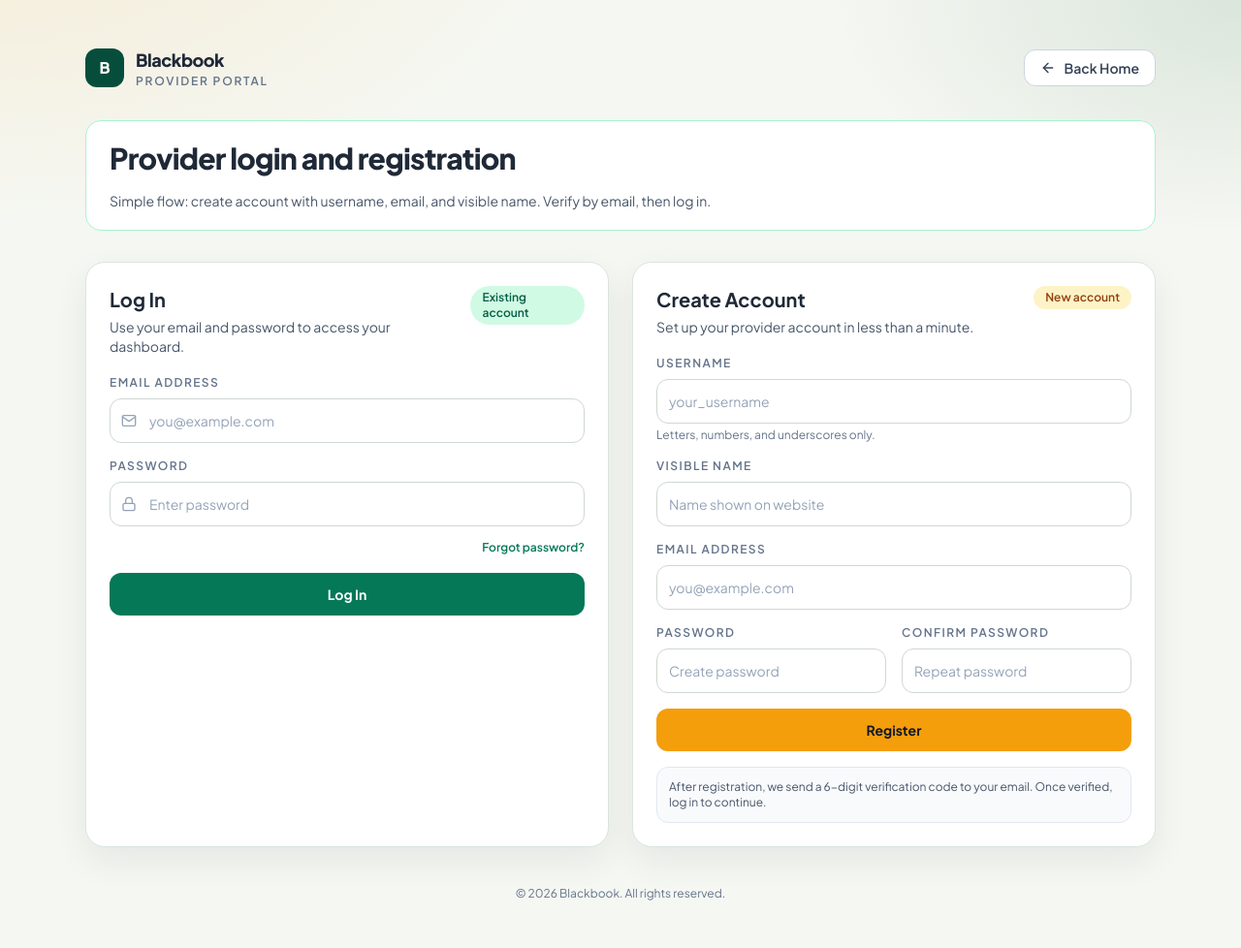
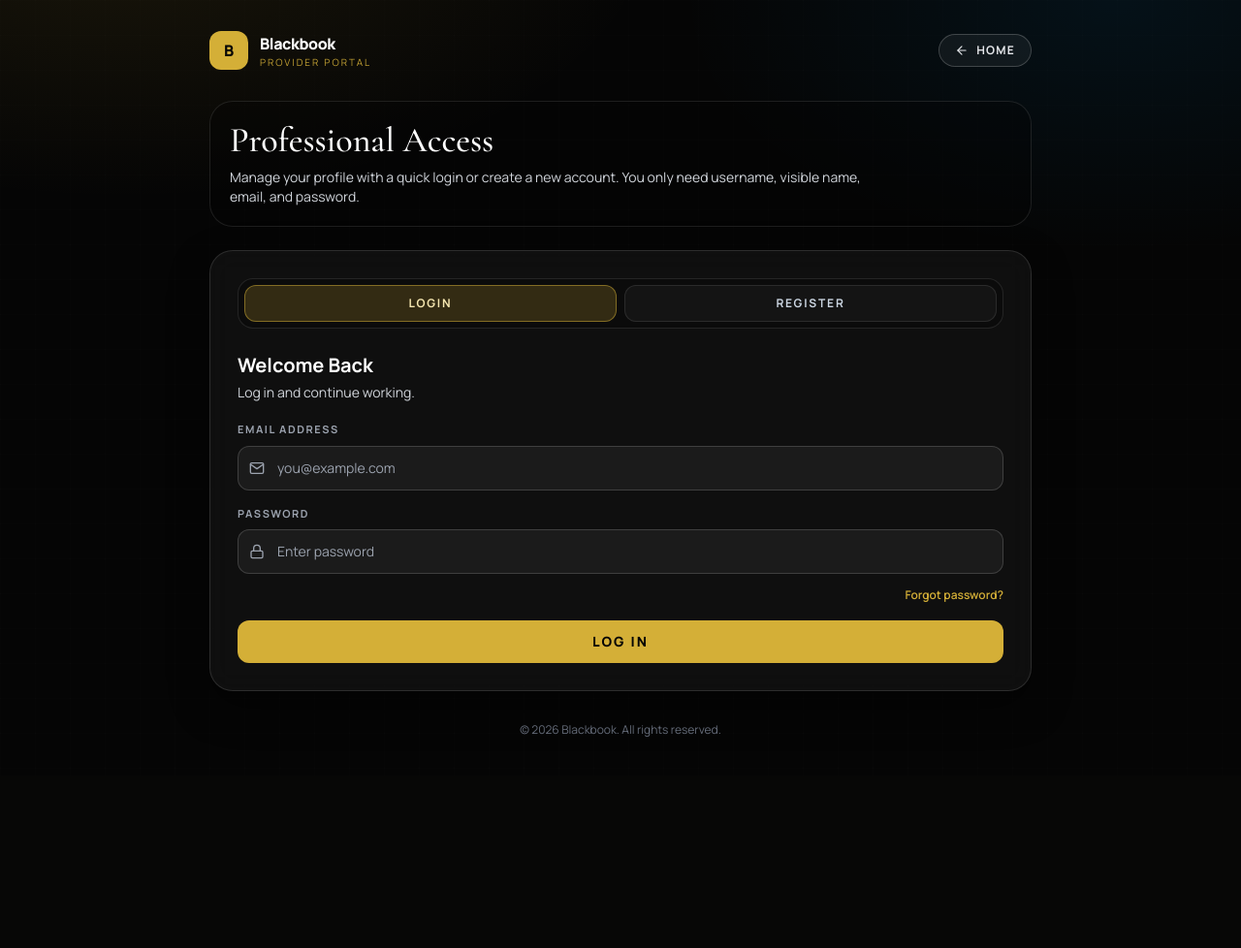
Before and after one commit to Pompompurin888k/blackbook, a Python web app: template web/templates/provider_auth.html in a window 1280 px wide. Shown: the whole page at 97% size. After the commit the page ends 760 px from the top, so only its background shows below. Run offline with Jinja, Linux system fonts and the light colour scheme; the template is opened without the code that fills it, so the values that code supplies are empty; some libraries are stand-ins or nearby versions.

Commit message:
feat(portal-auth): add themed login/register toggle and tab-aware errors

```diff
--- a/web/templates/provider_auth.html
+++ b/web/templates/provider_auth.html
@@ -7,189 +7,264 @@
     <title>Provider Portal | Blackbook</title>
     <script src="https://cdn.tailwindcss.com"></script>
     <script src="https://unpkg.com/feather-icons"></script>
-    <link rel="preconnect" href="https://fonts.googleapis.com">
-    <link rel="preconnect" href="https://fonts.gstatic.com" crossorigin>
-    <link href="https://fonts.googleapis.com/css2?family=Plus+Jakarta+Sans:wght@400;500;600;700;800&display=swap" rel="stylesheet">
+    <script>
+        tailwind.config = {
+            theme: {
+                extend: {
+                    colors: {
+                        gold: '#D4AF37',
+                        black: '#050505'
+                    },
+                    fontFamily: {
+                        sans: ['Manrope', 'sans-serif'],
+                        serif: ['Cormorant Garamond', 'serif']
+                    }
+                }
+            }
+        }
+    </script>
+    <link href="https://fonts.googleapis.com/css2?family=Cormorant+Garamond:wght@500;600;700&family=Manrope:wght@400;500;600;700;800&display=swap"
+        rel="stylesheet">
     <style>
         :root {
-            --bg-soft: #f5f7f2;
-            --card: #ffffff;
-            --ink: #1f2937;
-            --muted: #64748b;
-            --line: #dbe5de;
-            --primary: #166534;
-            --primary-strong: #14532d;
-            --accent: #f59e0b;
+            --gold: #D4AF37;
+            --blue: #00A3FF;
+            --black: #050505;
+            --ink: #eceae6;
         }
 
         body {
-            font-family: "Plus Jakarta Sans", sans-serif;
+            font-family: 'Manrope', sans-serif;
+            background:
+                radial-gradient(1000px 520px at 10% -10%, rgba(212, 175, 55, 0.10), transparent 55%),
+                radial-gradient(900px 520px at 90% 0%, rgba(0, 163, 255, 0.08), transparent 50%),
+                var(--black);
             color: var(--ink);
-            background:
-                radial-gradient(900px 500px at 0% -10%, rgba(245, 158, 11, 0.12), transparent 65%),
-                radial-gradient(700px 400px at 100% 0%, rgba(22, 101, 52, 0.12), transparent 60%),
-                var(--bg-soft);
-            -webkit-tap-highlight-color: transparent;
         }
 
-        .panel {
-            background: var(--card);
-            border: 1px solid var(--line);
-            border-radius: 20px;
-            box-shadow: 0 14px 36px rgba(15, 23, 42, 0.07);
+        body::before {
+            content: '';
+            position: fixed;
+            inset: 0;
+            pointer-events: none;
+            z-index: -1;
+            opacity: 0.35;
+            background-image:
+                linear-gradient(rgba(255, 255, 255, 0.03) 1px, transparent 1px),
+                linear-gradient(90deg, rgba(255, 255, 255, 0.03) 1px, transparent 1px);
+            background-size: 36px 36px;
+        }
+
+        .glass {
+            background: rgba(255, 255, 255, 0.045);
+            border: 1px solid rgba(255, 255, 255, 0.12);
+            backdrop-filter: blur(14px);
+            box-shadow: 0 16px 42px rgba(0, 0, 0, 0.45);
         }
 
         .field {
-            border: 1px solid #cfd8d3;
-            background: #fff;
-            color: #111827;
+            background: rgba(255, 255, 255, 0.05);
+            border: 1px solid rgba(255, 255, 255, 0.16);
+            color: #f8fafc;
         }
 
         .field:focus {
             outline: none;
-            border-color: #166534;
-            box-shadow: 0 0 0 3px rgba(22, 101, 52, 0.14);
+            border-color: rgba(212, 175, 55, 0.55);
+            box-shadow: 0 0 0 3px rgba(212, 175, 55, 0.18);
         }
 
         .field::placeholder {
-            color: #94a3b8;
+            color: #9ca3af;
+        }
+
+        .tab-active {
+            background: rgba(212, 175, 55, 0.2);
+            border-color: rgba(212, 175, 55, 0.5);
+            color: #f6e7b0;
+        }
+
+        .tab-inactive {
+            background: rgba(255, 255, 255, 0.04);
+            border-color: rgba(255, 255, 255, 0.1);
+            color: #cbd5e1;
         }
     </style>
 </head>
 
 <body class="min-h-screen">
-    <main class="mx-auto max-w-6xl px-4 py-8 sm:px-6 lg:py-12">
-        <header class="mb-8 flex flex-wrap items-center justify-between gap-4">
+    <main class="mx-auto flex min-h-screen w-full max-w-4xl flex-col px-4 py-8 sm:px-6">
+        <header class="mb-8 flex items-center justify-between gap-3">
             <a href="/" class="flex items-center gap-3">
-                <div class="h-10 w-10 rounded-xl bg-emerald-900 text-white grid place-items-center font-extrabold">B</div>
+                <div class="h-10 w-10 rounded-xl bg-gold text-black grid place-items-center font-extrabold">B</div>
                 <div>
-                    <p class="text-lg font-extrabold tracking-tight">Blackbook</p>
-                    <p class="text-xs font-semibold uppercase tracking-[0.15em] text-slate-500">Provider Portal</p>
+                    <p class="font-extrabold tracking-tight text-white">Blackbook</p>
+                    <p class="text-[10px] uppercase tracking-[0.2em] text-gold/90">Provider Portal</p>
                 </div>
             </a>
             <a href="/"
-                class="inline-flex items-center gap-2 rounded-xl border border-slate-300 bg-white px-4 py-2 text-sm font-semibold text-slate-700 hover:border-slate-400">
-                <i data-feather="arrow-left" class="h-4 w-4"></i> Back Home
+                class="inline-flex items-center gap-2 rounded-full border border-white/20 bg-white/5 px-4 py-2 text-xs font-bold uppercase tracking-widest text-gray-200 hover:bg-white/10">
+                <i data-feather="arrow-left" class="h-3.5 w-3.5"></i> Home
             </a>
         </header>
 
-        <section class="mb-8 grid gap-4 rounded-2xl border border-emerald-200 bg-white px-5 py-5 sm:px-6">
-            <h1 class="text-2xl font-extrabold tracking-tight sm:text-3xl">Provider login and registration</h1>
-            <p class="text-sm text-slate-600">Simple flow: create account with username, email, and visible name. Verify by email, then log in.</p>
+        <section class="mb-6 rounded-3xl border border-white/10 bg-black/30 px-5 py-5">
+            <h1 class="font-serif text-3xl leading-tight text-white sm:text-4xl">Professional Access</h1>
+            <p class="mt-2 max-w-2xl text-sm text-gray-300">Manage your profile with a quick login or create a new account. You only need username, visible name, email, and password.</p>
         </section>
 
         {% if error %}
-        <div class="mb-5 rounded-2xl border border-rose-200 bg-rose-50 px-4 py-3 text-sm font-medium text-rose-700">
+        <div class="mb-4 rounded-2xl border border-rose-400/35 bg-rose-500/10 px-4 py-3 text-sm text-rose-200">
             {{ error }}
         </div>
         {% endif %}
 
         {% if success %}
-        <div class="mb-5 rounded-2xl border border-emerald-200 bg-emerald-50 px-4 py-3 text-sm font-medium text-emerald-800">
+        <div class="mb-4 rounded-2xl border border-emerald-400/35 bg-emerald-500/10 px-4 py-3 text-sm text-emerald-200">
             {{ success }}
         </div>
         {% endif %}
 
-        <div class="grid gap-6 lg:grid-cols-2">
-            <section class="panel p-5 sm:p-6">
-                <div class="mb-5 flex items-start justify-between gap-3">
-                    <div>
-                        <h2 class="text-xl font-bold">Log In</h2>
-                        <p class="mt-1 text-sm text-slate-600">Use your email and password to access your dashboard.</p>
-                    </div>
-                    <span class="rounded-full bg-emerald-100 px-3 py-1 text-xs font-semibold text-emerald-800">Existing account</span>
+        <section class="glass mx-auto w-full rounded-3xl p-5 sm:p-7">
+            <div class="mb-6 grid grid-cols-2 gap-2 rounded-2xl border border-white/10 bg-black/30 p-1.5">
+                <button type="button" id="loginTab" onclick="switchAuthTab('login')"
+                    class="rounded-xl border px-3 py-2.5 text-xs font-bold uppercase tracking-[0.15em] transition-all">
+                    Login
+                </button>
+                <button type="button" id="registerTab" onclick="switchAuthTab('register')"
+                    class="rounded-xl border px-3 py-2.5 text-xs font-bold uppercase tracking-[0.15em] transition-all">
+                    Register
+                </button>
+            </div>
+
+            <div id="loginPanel" class="space-y-5">
+                <div>
+                    <h2 class="text-xl font-bold text-white">Welcome Back</h2>
+                    <p class="mt-1 text-sm text-gray-300">Log in and continue working.</p>
                 </div>
 
                 <form method="post" action="/provider/login" class="space-y-4">
                     <div>
-                        <label class="mb-2 block text-xs font-semibold uppercase tracking-[0.12em] text-slate-500">Email Address</label>
+                        <label class="mb-2 block text-[11px] font-bold uppercase tracking-[0.14em] text-gray-400">Email Address</label>
                         <div class="relative">
-                            <i data-feather="mail" class="absolute left-3 top-1/2 h-4 w-4 -translate-y-1/2 text-slate-400"></i>
-                            <input name="email" type="email" required class="field w-full rounded-xl py-3 pl-10 pr-3 text-sm"
+                            <i data-feather="mail" class="absolute left-3 top-1/2 h-4 w-4 -translate-y-1/2 text-gray-400"></i>
+                            <input name="email" type="email" required value="{{ login_email or '' }}"
+                                class="field w-full rounded-xl py-3 pl-10 pr-3 text-sm"
                                 placeholder="you@example.com">
                         </div>
                     </div>
 
                     <div>
-                        <label class="mb-2 block text-xs font-semibold uppercase tracking-[0.12em] text-slate-500">Password</label>
+                        <label class="mb-2 block text-[11px] font-bold uppercase tracking-[0.14em] text-gray-400">Password</label>
                         <div class="relative">
-                            <i data-feather="lock" class="absolute left-3 top-1/2 h-4 w-4 -translate-y-1/2 text-slate-400"></i>
-                            <input name="password" type="password" required class="field w-full rounded-xl py-3 pl-10 pr-3 text-sm"
+                            <i data-feather="lock" class="absolute left-3 top-1/2 h-4 w-4 -translate-y-1/2 text-gray-400"></i>
+                            <input name="password" type="password" required
+                                class="field w-full rounded-xl py-3 pl-10 pr-3 text-sm"
                                 placeholder="Enter password">
                         </div>
                         <div class="mt-2 text-right">
-                            <a href="/provider/password-reset" class="text-xs font-semibold text-emerald-700 hover:text-emerald-800">Forgot password?</a>
+                            <a href="/provider/password-reset" class="text-xs font-semibold text-gold hover:text-[#f2d57c]">Forgot password?</a>
                         </div>
                     </div>
 
                     <button type="submit"
-                        class="w-full rounded-xl bg-emerald-700 px-4 py-3 text-sm font-bold text-white hover:bg-emerald-800">
+                        class="w-full rounded-xl bg-gold px-4 py-3 text-sm font-extrabold uppercase tracking-[0.15em] text-black hover:bg-[#f2d57c]">
                         Log In
                     </button>
                 </form>
-            </section>
+            </div>
 
-            <section class="panel p-5 sm:p-6">
-                <div class="mb-5 flex items-start justify-between gap-3">
-                    <div>
-                        <h2 class="text-xl font-bold">Create Account</h2>
-                        <p class="mt-1 text-sm text-slate-600">Set up your provider account in less than a minute.</p>
-                    </div>
-                    <span class="rounded-full bg-amber-100 px-3 py-1 text-xs font-semibold text-amber-800">New account</span>
+            <div id="registerPanel" class="hidden space-y-5">
+                <div>
+                    <h2 class="text-xl font-bold text-white">Create Provider Account</h2>
+                    <p class="mt-1 text-sm text-gray-300">Set up your account and verify by email.</p>
                 </div>
 
                 <form method="post" action="/provider/register" class="space-y-4">
                     <div>
-                        <label class="mb-2 block text-xs font-semibold uppercase tracking-[0.12em] text-slate-500">Username</label>
-                        <input name="username" required minlength="3" maxlength="32" class="field w-full rounded-xl px-3 py-3 text-sm"
-                            placeholder="your_username">
-                        <p class="mt-1 text-xs text-slate-500">Letters, numbers, and underscores only.</p>
+                        <label class="mb-2 block text-[11px] font-bold uppercase tracking-[0.14em] text-gray-400">Username</label>
+                        <input name="username" required minlength="3" maxlength="32" value="{{ register_username or '' }}"
+                            class="field w-full rounded-xl px-3 py-3 text-sm" placeholder="your_username">
+                        <p class="mt-1 text-xs text-gray-400">Letters, numbers, and underscores only.</p>
                     </div>
 
                     <div>
-                        <label class="mb-2 block text-xs font-semibold uppercase tracking-[0.12em] text-slate-500">Visible Name</label>
-                        <input name="display_name" required minlength="2" class="field w-full rounded-xl px-3 py-3 text-sm"
-                            placeholder="Name shown on website">
+                        <label class="mb-2 block text-[11px] font-bold uppercase tracking-[0.14em] text-gray-400">Visible Name</label>
+                        <input name="display_name" required minlength="2" value="{{ register_display_name or '' }}"
+                            class="field w-full rounded-xl px-3 py-3 text-sm" placeholder="Name shown on website">
                     </div>
 
                     <div>
-                        <label class="mb-2 block text-xs font-semibold uppercase tracking-[0.12em] text-slate-500">Email Address</label>
-                        <input name="email" required type="email" class="field w-full rounded-xl px-3 py-3 text-sm"
-                            placeholder="you@example.com">
+                        <label class="mb-2 block text-[11px] font-bold uppercase tracking-[0.14em] text-gray-400">Email Address</label>
+                        <input name="email" required type="email" value="{{ register_email or '' }}"
+                            class="field w-full rounded-xl px-3 py-3 text-sm" placeholder="you@example.com">
                     </div>
 
                     <div class="grid gap-4 sm:grid-cols-2">
                         <div>
-                            <label class="mb-2 block text-xs font-semibold uppercase tracking-[0.12em] text-slate-500">Password</label>
-                            <input name="password" type="password" minlength="6" required class="field w-full rounded-xl px-3 py-3 text-sm"
-                                placeholder="Create password">
+                            <label class="mb-2 block text-[11px] font-bold uppercase tracking-[0.14em] text-gray-400">Password</label>
+                            <input name="password" type="password" minlength="6" required
+                                class="field w-full rounded-xl px-3 py-3 text-sm" placeholder="Create password">
                         </div>
                         <div>
-                            <label class="mb-2 block text-xs font-semibold uppercase tracking-[0.12em] text-slate-500">Confirm Password</label>
-                            <input name="confirm_password" type="password" minlength="6" required class="field w-full rounded-xl px-3 py-3 text-sm"
-                                placeholder="Repeat password">
+                            <label class="mb-2 block text-[11px] font-bold uppercase tracking-[0.14em] text-gray-400">Confirm Password</label>
+                            <input name="confirm_password" type="password" minlength="6" required
+                                class="field w-full rounded-xl px-3 py-3 text-sm" placeholder="Repeat password">
                         </div>
                     </div>
 
                     <button type="submit"
-                        class="w-full rounded-xl bg-amber-500 px-4 py-3 text-sm font-bold text-slate-900 hover:bg-amber-400">
+                        class="w-full rounded-xl bg-cyan-500 px-4 py-3 text-sm font-extrabold uppercase tracking-[0.15em] text-black hover:bg-cyan-400">
                         Register
                     </button>
 
-                    <div class="rounded-xl border border-slate-200 bg-slate-50 px-3 py-3 text-xs text-slate-600">
-                        After registration, we send a 6-digit verification code to your email. Once verified, log in to continue.
+                    <div class="rounded-xl border border-white/15 bg-white/5 px-3 py-3 text-xs text-gray-300">
+                        After registration, we send a 6-digit verification code to your email.
                     </div>
                 </form>
-            </section>
-        </div>
+            </div>
+        </section>
 
-        <footer class="mt-10 text-center text-xs text-slate-500">
+        <footer class="mt-8 text-center text-xs text-gray-500">
             <p>&copy; 2026 Blackbook. All rights reserved.</p>
         </footer>
     </main>
 
     <script>
+        function switchAuthTab(tab) {
+            const loginTab = document.getElementById('loginTab');
+            const registerTab = document.getElementById('registerTab');
+            const loginPanel = document.getElementById('loginPanel');
+            const registerPanel = document.getElementById('registerPanel');
+
+            const activate = (btn) => {
+                btn.classList.add('tab-active');
+                btn.classList.remove('tab-inactive');
+                btn.setAttribute('aria-pressed', 'true');
+            };
+            const deactivate = (btn) => {
+                btn.classList.add('tab-inactive');
+                btn.classList.remove('tab-active');
+                btn.setAttribute('aria-pressed', 'false');
+            };
+
+            if (tab === 'register') {
+                activate(registerTab);
+                deactivate(loginTab);
+                registerPanel.classList.remove('hidden');
+                loginPanel.classList.add('hidden');
+                return;
+            }
+
+            activate(loginTab);
+            deactivate(registerTab);
+            loginPanel.classList.remove('hidden');
+            registerPanel.classList.add('hidden');
+        }
+
         feather.replace();
+        const initialTab = "{{ active_tab | default('login') }}";
+        switchAuthTab(initialTab === 'register' ? 'register' : 'login');
     </script>
 </body>
 
```
Also changed, not shown: web/routes/portal_auth.py (+43 -42 lines).
